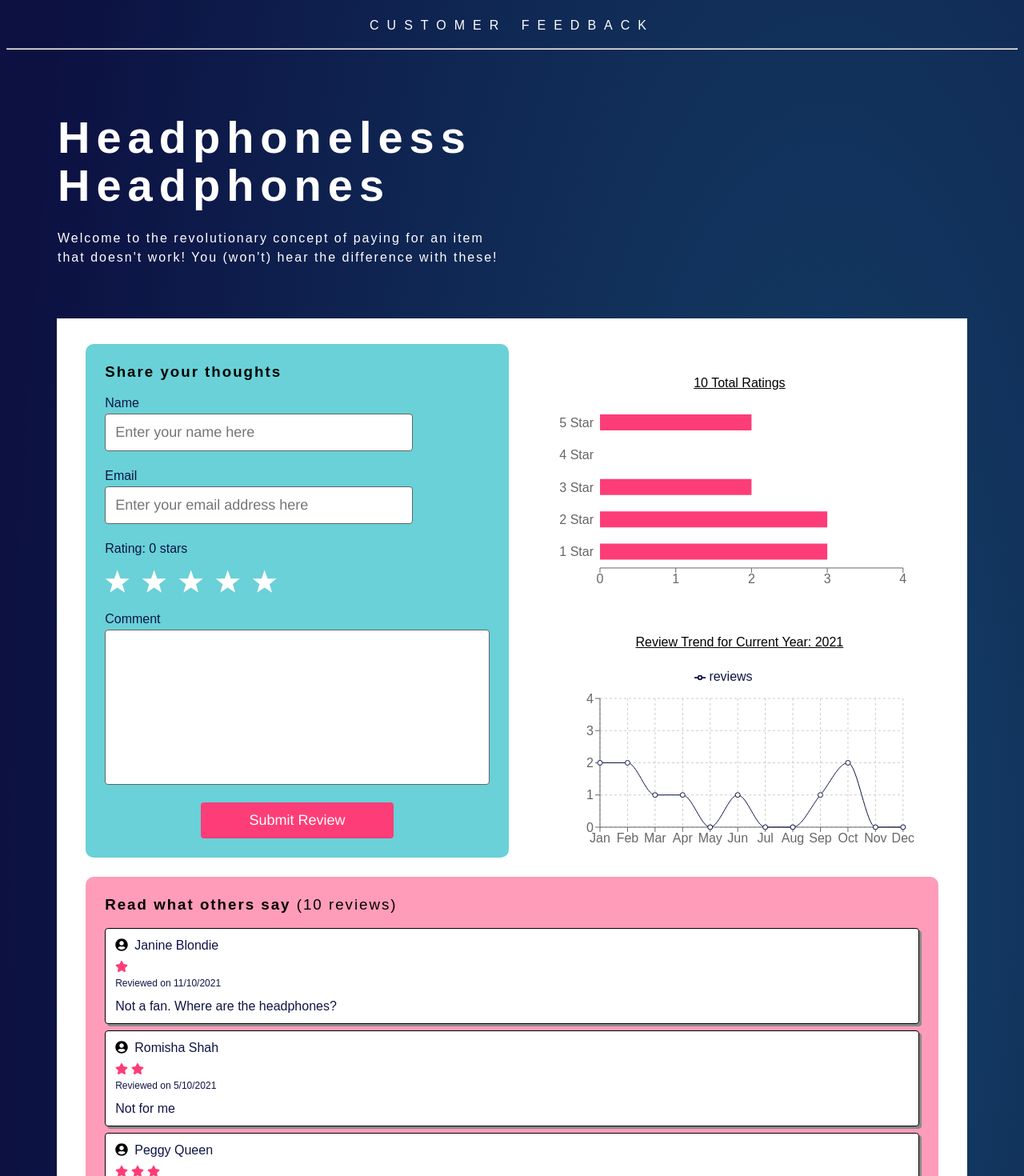
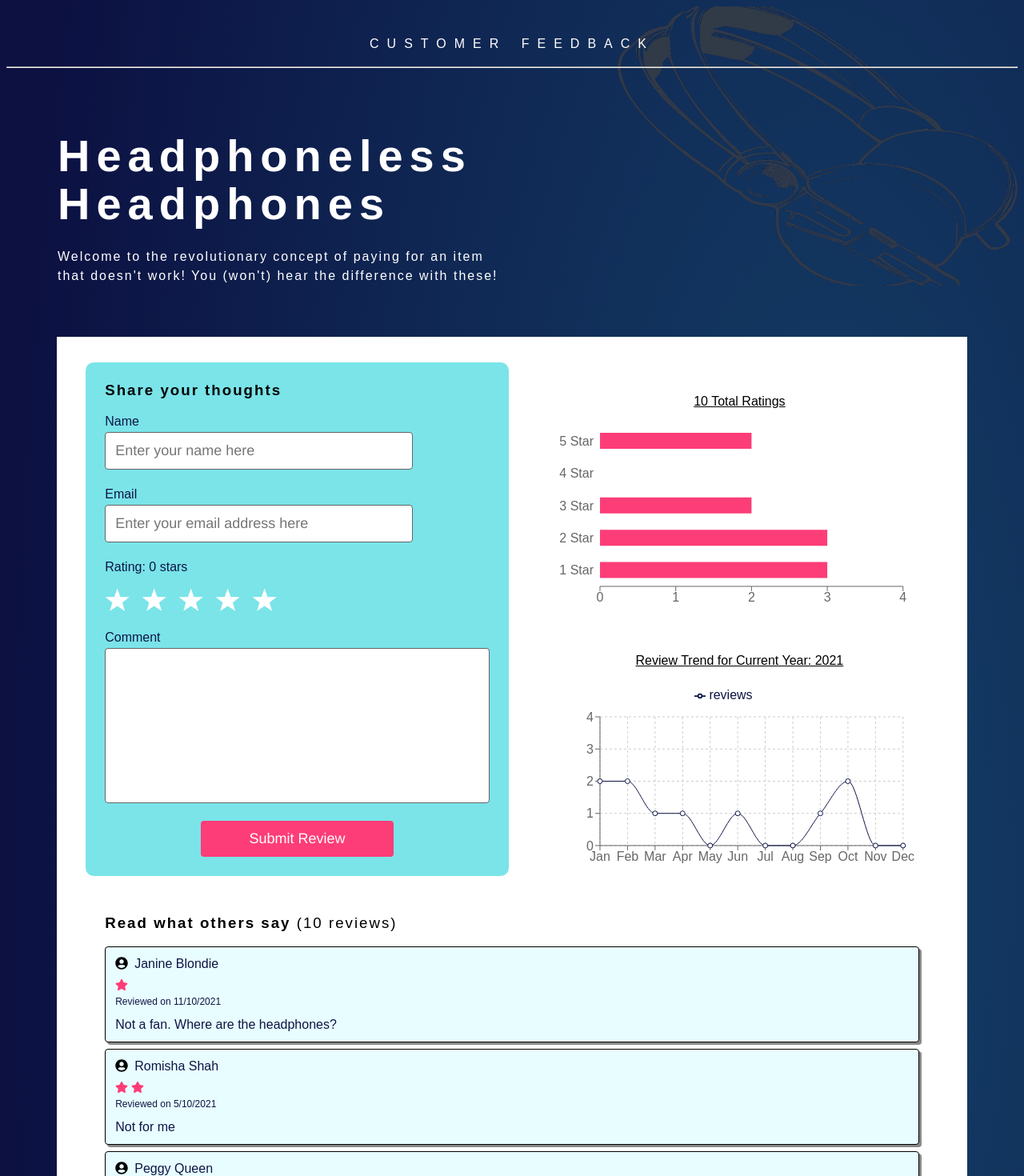
Before and after one commit to MashR3/Customer-Feedback-Page, a React (Create React App) app: page / in a window 1280 px wide. Shown: the top 1470 px of the page at 80% size. Built offline with nearby package versions, Linux system fonts and the light colour scheme.

Commit message:
image added and style update

```diff
--- a/src/components/Comment.tsx
+++ b/src/components/Comment.tsx
@@ -58,7 +58,7 @@ const CommentComponent = styled.div`
   flex-direction: column;
   align-items: flex-start;
   padding: 8px;
-  background: #ffffff;
+  background: #e8fdff;
   border: solid 1px black;
   border-radius: 4px;
   margin-bottom: 8px;
--- a/src/components/Header.tsx
+++ b/src/components/Header.tsx
@@ -1,8 +1,10 @@
 import styled from 'styled-components';
+import headphones from '../images/headphones.png';
 
 function Header() {
   const itemName = 'Headphoneless Headphones';
-  const itemDescription = "Welcome to the revolutionary concept of paying for an item that doesn't work! You (won't) hear the difference with these!";
+  const itemDescription =
+    "Welcome to the revolutionary concept of paying for an item that doesn't work! You (won't) hear the difference with these!";
 
   return (
     <StyledHeader>
@@ -17,6 +19,11 @@ function Header() {
 export default Header;
 
 const StyledHeader = styled.header`
+  padding-top: 15px;
+  background: right;
+  background-image: url(${headphones});
+  background-size: 500px 370px;
+  background-repeat: no-repeat;
   h1 {
     text-align: center;
     letter-spacing: 10px;
--- a/src/components/ProductComments.tsx
+++ b/src/components/ProductComments.tsx
@@ -27,7 +27,7 @@ const Comments = styled.div`
   padding: 24px;
   margin-right: 4px;
   margin-left: 4px;
-  background: #fd3d7782;
+  background: #ffffff;
   h3 {
     text-align: left;
     letter-spacing: 2px;
--- a/src/components/ProductFeedbackForm.tsx
+++ b/src/components/ProductFeedbackForm.tsx
@@ -126,7 +126,7 @@ const ProductFeedbackForm: React.FC<Props> = ({
 };
 
 const Form = styled.form`
-  background-color: #69d1d7;
+  background-color: #29d4db9e;
   padding: 24px;
   border-radius: 10px;
   margin-bottom: 24px;
```
Also changed, not shown: src/images/headphones.png (added).
